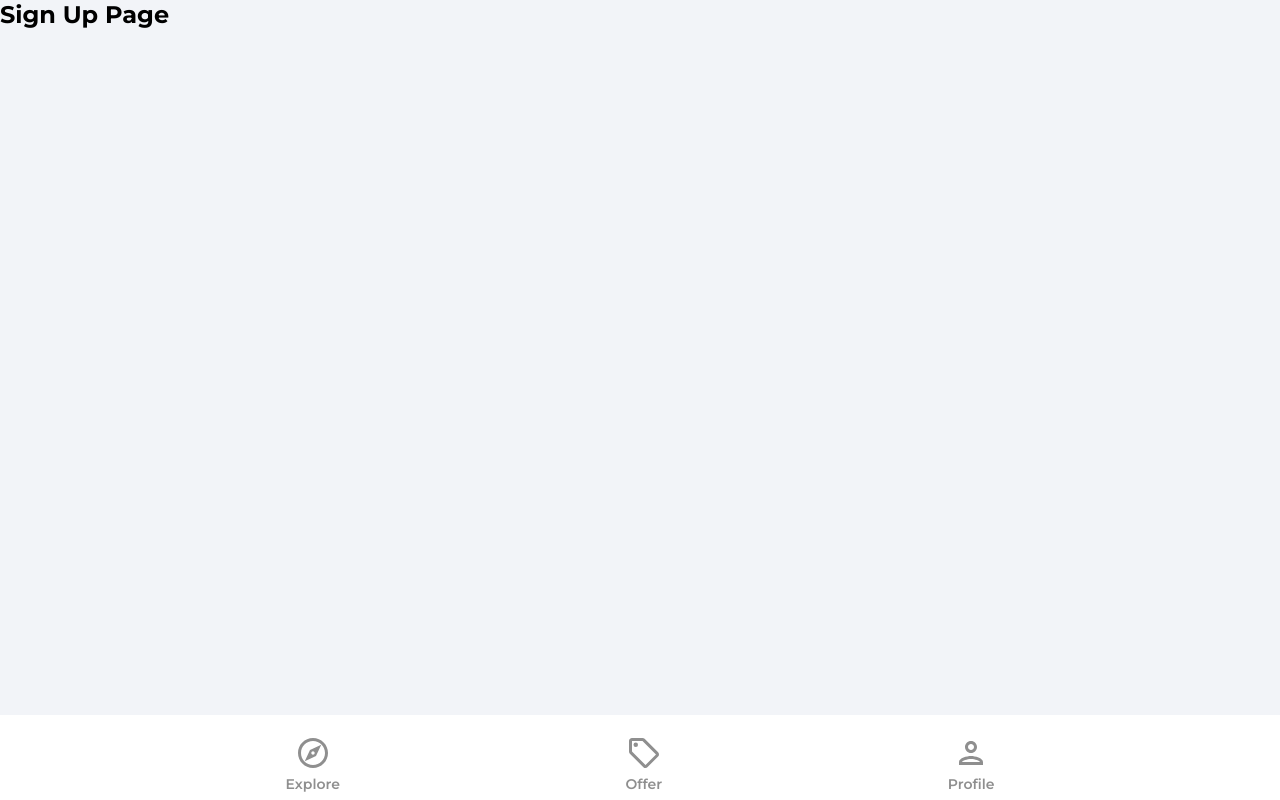
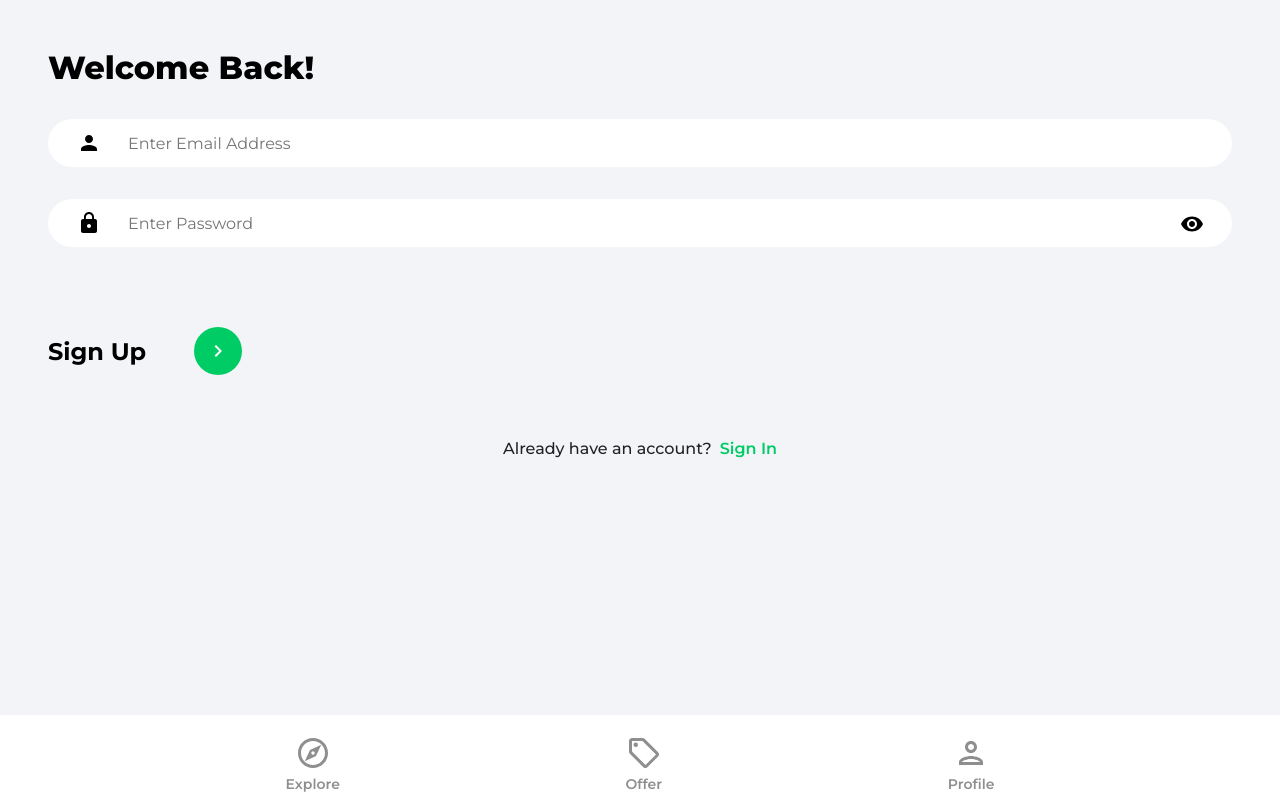
Before and after one commit to it27427/house-marketplace-app, a React (Vite) app: page /sign-up in a window 1280 px wide. Built offline with nearby package versions, Linux system fonts and the light colour scheme.

Commit message:
sign-up page

```diff
--- a/src/pages/SignUp.jsx
+++ b/src/pages/SignUp.jsx
@@ -1,10 +1,83 @@
-import React from 'react';
+import { useState } from 'react';
+import { Link, useNavigate } from 'react-router-dom';
+import { ReactComponent as ArrowRightIcon } from '@/assets/images/svg/keyboardArrowRightIcon.svg';
+import visibilityIcon from '@/assets/images/svg/visibilityIcon.svg';
 
 const SignUp = () => {
+  const [showPassword, setShowPassword] = useState(false);
+  const [formData, setFormData] = useState({
+    email: '',
+    password: '',
+  });
+  const { email, password } = formData;
+
+  const navigate = useNavigate();
+
+  const onChange = (e) => {
+    e.preventDefault();
+    setFormData((prevState) => ({
+      ...prevState,
+      [e.target.id]: e.target.value,
+    }));
+  };
+
   return (
-    <div>
-      <h2>Sign Up Page</h2>
-    </div>
+    <>
+      <div className='pageContainer'>
+        <header className='loginHeader'>
+          <h2 className='pageHeader'>Welcome Back!</h2>
+        </header>
+
+        <main>
+          <form>
+            <input
+              type='email'
+              id='email'
+              className='emailInput'
+              placeholder='Enter Email Address'
+              autoComplete='off'
+              value={email}
+              onChange={onChange}
+            />
+
+            <div className='passwordInputDiv'>
+              <input
+                type={showPassword ? 'text' : 'password'}
+                id='password'
+                className='passwordInput'
+                placeholder='Enter Password'
+                autoComplete='off'
+                value={password}
+                onChange={onChange}
+              />
+
+              <img
+                src={visibilityIcon}
+                alt='show-password'
+                className='showPassword'
+                onClick={() => setShowPassword((prevState) => !prevState)}
+              />
+            </div>
+
+            <div className='signInBar'>
+              <p className='signInText'>Sign Up</p>
+              <button type='submit' className='signInButton'>
+                <ArrowRightIcon fill='#ffffff' width='24px' height='24px' />
+              </button>
+            </div>
+          </form>
+
+          {/* GOOGLE oAUTH */}
+          <div className='authtext'>
+            <span className='signtext'>Already have an account?</span>
+
+            <Link to='/sign-in' className='registerLink'>
+              Sign In
+            </Link>
+          </div>
+        </main>
+      </div>
+    </>
   );
 };
 
```
